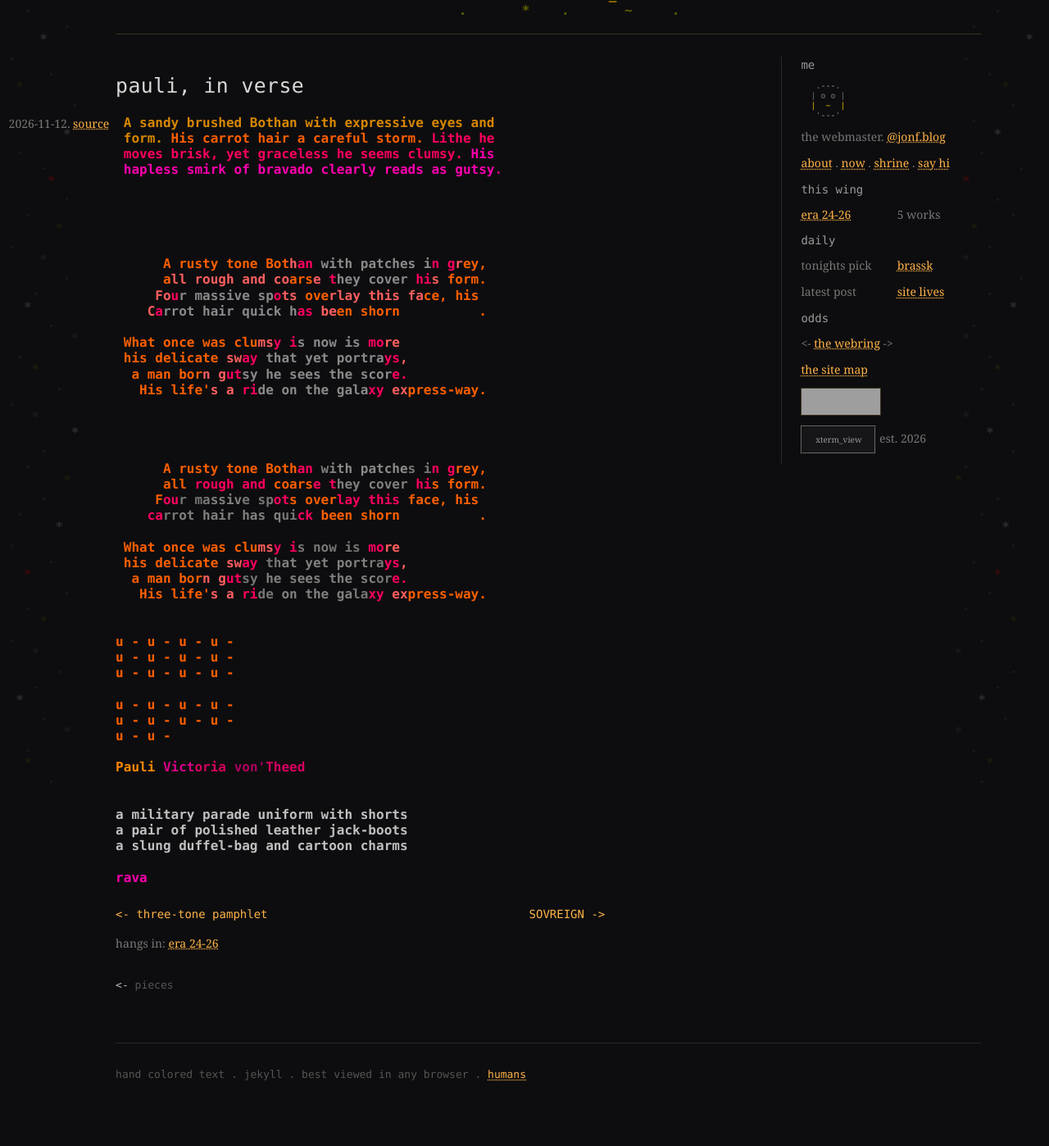
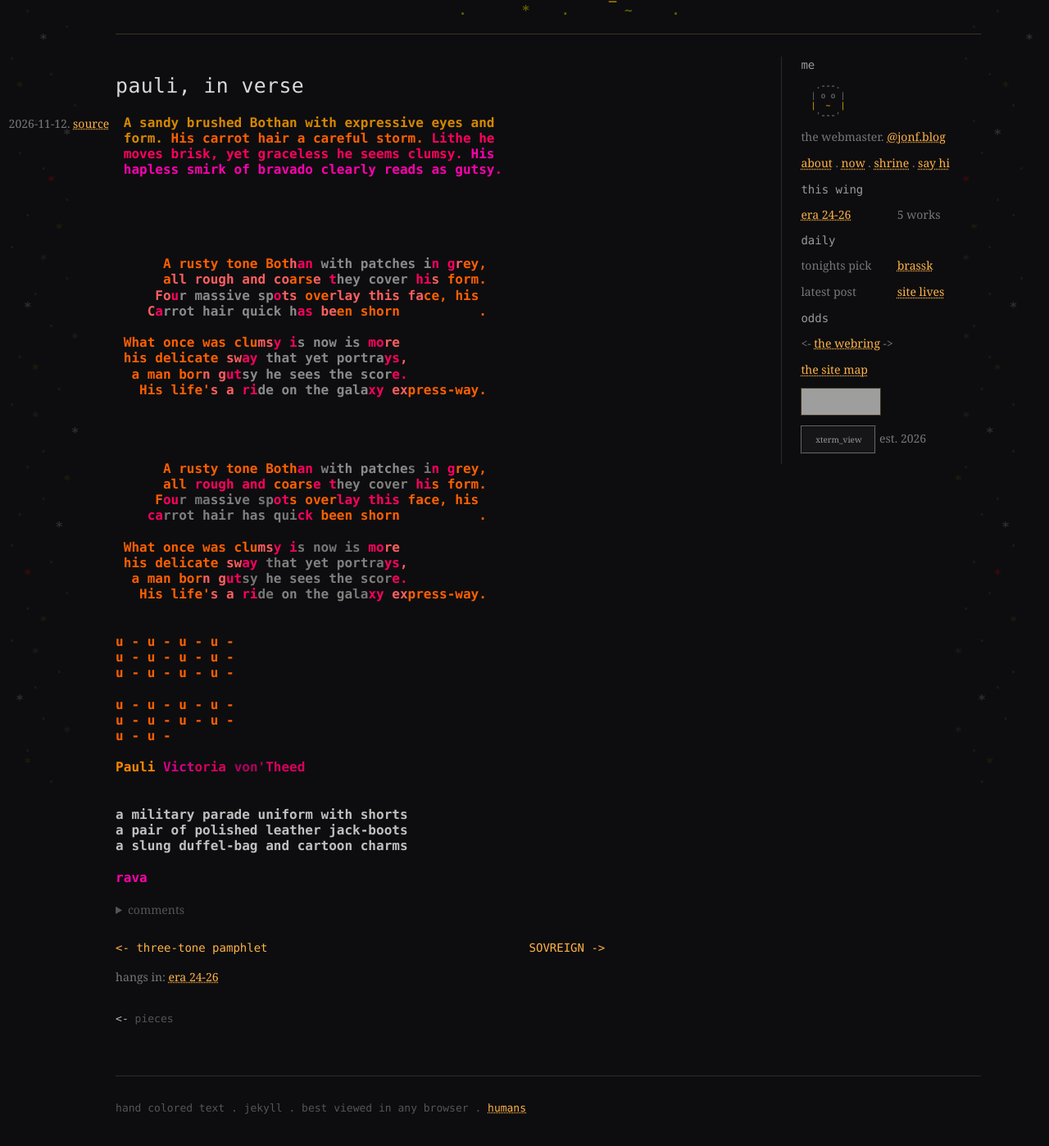
Before and after one commit to jf-atray/jf-atray.github.io, a Jekyll site: the page built from _pieces/pauli.md, in a window 1280 px wide and 1400 px high, scrolled down 123 px. Shown: the whole window at 82% size. Built offline with Jekyll 4.4.1, drawn with Linux system fonts in a browser that asks for light colours; before the commit the page ends 1483 px from its top, so only the background shows below that; grey boxes are pictures that could not be loaded.

Commit message:
pieces can have comments
Generated with [Devin](https://devin.ai)

Co-Authored-By: Devin <158243242+devin-ai-integration[bot]@users.noreply.github.com>

```diff
--- a/_layouts/piece.html
+++ b/_layouts/piece.html
@@ -3,6 +3,14 @@ layout: default
 ---
 <article class="piece-page">
 {{ content }}
+{% if page.comments %}
+<details class="comments">
+<summary>comments</summary>
+{% for c in page.comments %}
+<p class="comment"><span class="who">{{ c.who }}</span> {{ c.text }}</p>
+{% endfor %}
+</details>
+{% endif %}
 </article>
 {% comment %} the ribbon: collection order is the walk
     order. a piece page is a corridor u walk {% endcomment %}
--- a/assets/site.css
+++ b/assets/site.css
@@ -221,6 +221,11 @@ section.exhibit ~ section.exhibit {
 }
 .xterm-fig.cap-l figcaption { right: 100%; margin-right: 1ch; }
 .xterm-fig.cap-r figcaption { left: 100%; margin-left: 3ch; text-align: left; }
+
+/* museum comments. folded under the piece, open if u care */
+details.comments { margin-top: 2.5ch; font-size: 14px; color: var(--dim); }
+details.comments summary { cursor: pointer; color: var(--dimmer); }
+details.comments .who { color: var(--amber-dim); margin-right: 1ch; }
 /* piece pages ride caps left by default, graduated from l4 */
 body.caps-l .xterm-fig figcaption {
   position: absolute; right: 100%; top: 0;
--- a/index.html
+++ b/index.html
@@ -1,7 +1,7 @@
 ---
 layout: default
 title: welcome
-feature: crofts
+feature: tuco_shop
 ---
 <p>oh hi. watch ur step, theres colored text all over the floor.</p>
 
```
Also changed, not shown: AGENTS.md (+3 -0 lines), _pieces/pauli.md (+3 -0 lines), about/index.md (+9 -1 lines).
